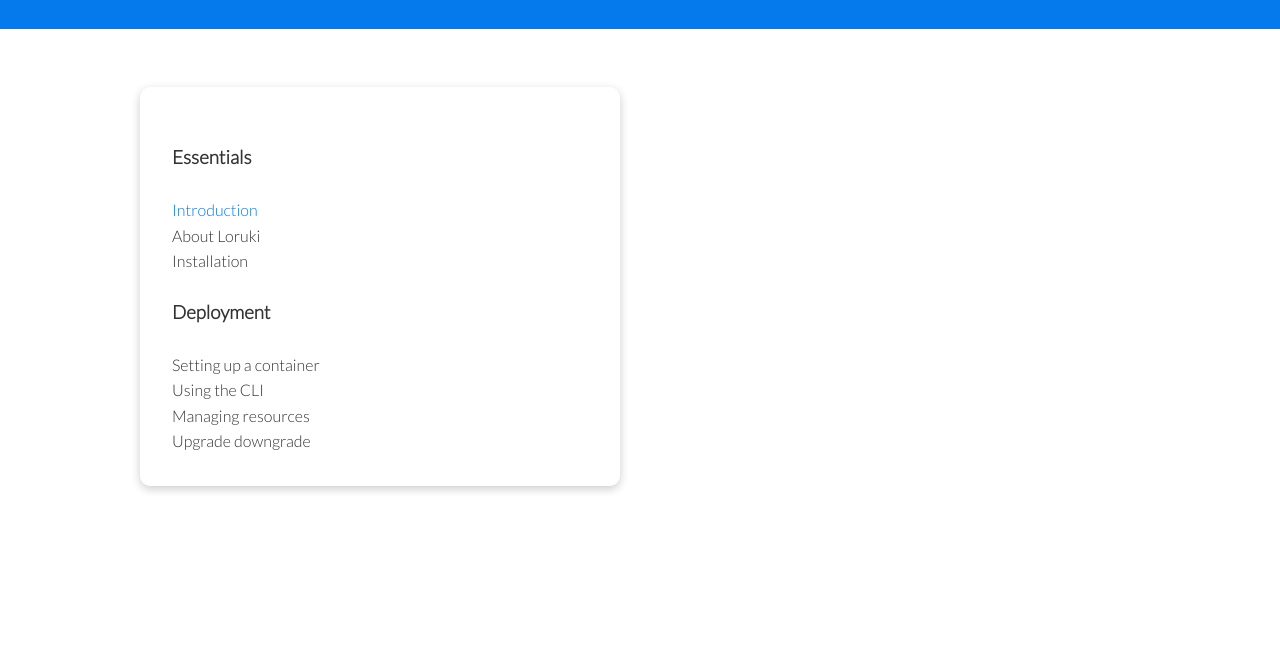
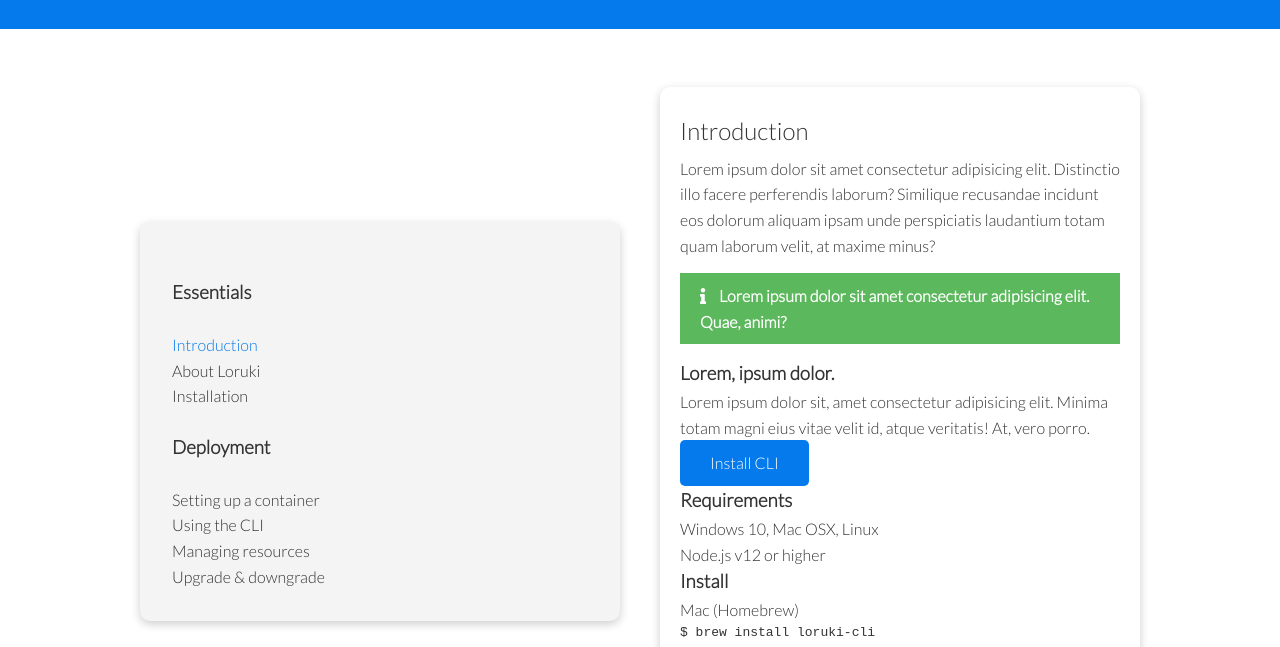
Before and after one commit to BF-FrontEnd-class/agile-development-group4-loruki-rebuild, a plain HTML site: page pages/docs.html in a window 1280 px wide. Shown: the part 305-952 px from the top of the page. Before the commit the page ends 849 px from the top, so only its background shows below. Drawn offline with Linux system fonts and the light colour scheme.

Commit message:
add links discription

```diff
--- a/pages/docs.html
+++ b/pages/docs.html
@@ -10,8 +10,8 @@
       crossorigin="anonymous"
     />
 
-    <link rel="stylesheet" href="../styles/features.css" />
-    <link rel="stylesheet" href="../styles/utilities.css" />
+    <link rel="stylesheet" href="/styles/features.css" />
+    <link rel="stylesheet" href="/styles/utilities.css" />
     <title>Loruki | Cloud Hosting For Everyone</title>
   </head>
   <body>
@@ -41,24 +41,61 @@
     <!-- links -->
     <section class="docs-main my-4">
       <div class="container grid">
-        <div class="card bh-light p-3">
+        <div class="card bg-light p-3">
           <h3 class="my-2">Essentials</h3>
           <nav>
             <ul>
-              <li><a class="text-primary">Introduction</a></li>
+              <li><a class="text-primary" href="#">Introduction</a></li>
               <li><a href="#">About Loruki</a></li>
               <li><a href="#">Installation</a></li>
             </ul>
           </nav>
+
           <h3 class="my-2">Deployment</h3>
           <nav>
             <ul>
               <li><a href="#">Setting up a container</a></li>
               <li><a href="#">Using the CLI</a></li>
               <li><a href="#">Managing resources</a></li>
-              <li><a href="#">Upgrade downgrade</a></li>
+              <li><a href="#">Upgrade & downgrade</a></li>
             </ul>
           </nav>
+        </div>
+        <!-- links description -->
+        <div class="card">
+          <h2>Introduction</h2>
+          <p>
+            Lorem ipsum dolor sit amet consectetur adipisicing elit. Distinctio
+            illo facere perferendis laborum? Similique recusandae incidunt eos
+            dolorum aliquam ipsam unde perspiciatis laudantium totam quam
+            laborum velit, at maxime minus?
+          </p>
+
+          <div class="alert alert-success">
+            <i class="fas fa-info"></i> Lorem ipsum dolor sit amet consectetur
+            adipisicing elit. Quae, animi?
+          </div>
+
+          <h3>Lorem, ipsum dolor.</h3>
+          <p>
+            Lorem ipsum dolor sit, amet consectetur adipisicing elit. Minima
+            totam magni eius vitae velit id, atque veritatis! At, vero porro.
+          </p>
+          <a href="#" class="btn btn-primary">Install CLI</a>
+
+          <h3>Requirements</h3>
+          <ul>
+            <li>Windows 10, Mac OSX, Linux</li>
+            <li>Node.js v12 or higher</li>
+          </ul>
+
+          <h3>Install</h3>
+          <p>Mac (Homebrew)</p>
+          <pre><code>$ brew install loruki-cli</code></pre>
+          <p>NPM</p>
+          <pre><code>$ npm install loruki-cli</code></pre>
+          <p>Yarn</p>
+          <pre><code>$ yarn install loruki-cli</code></pre>
         </div>
       </div>
     </section>
```
